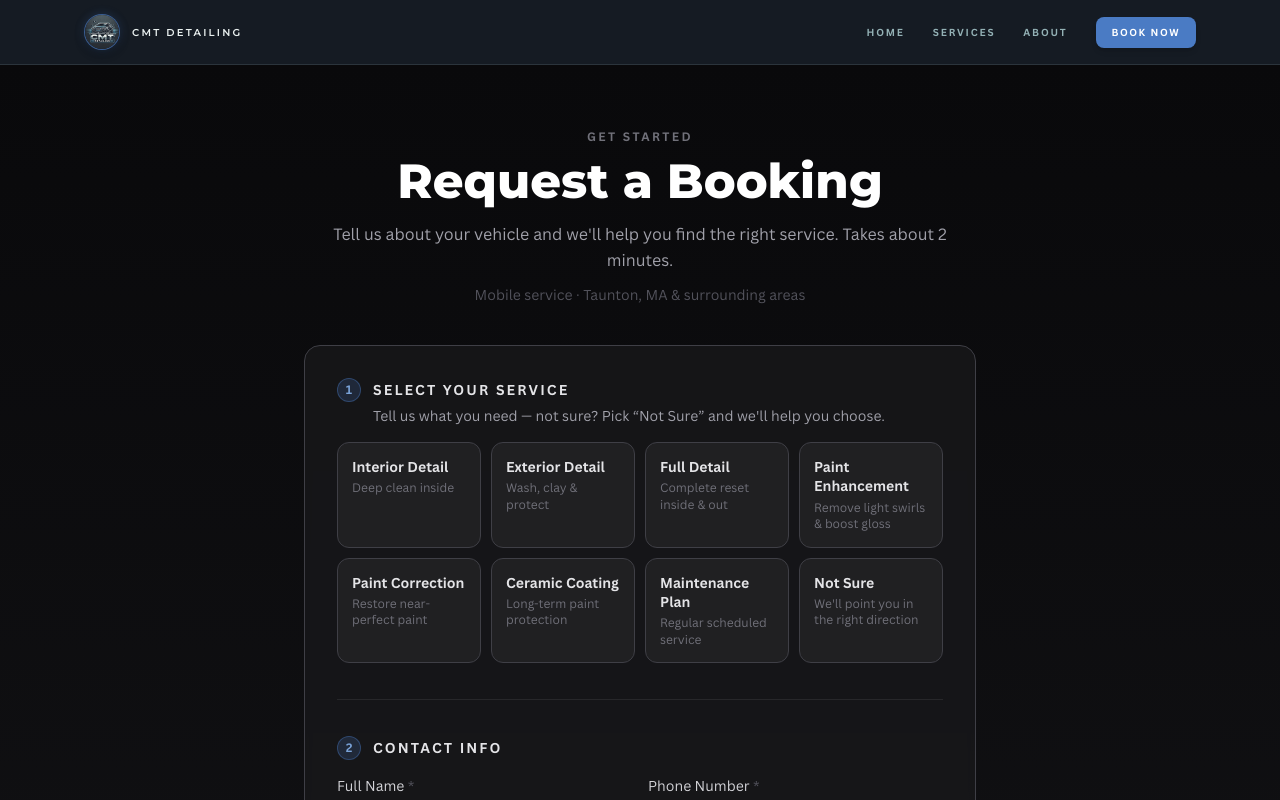
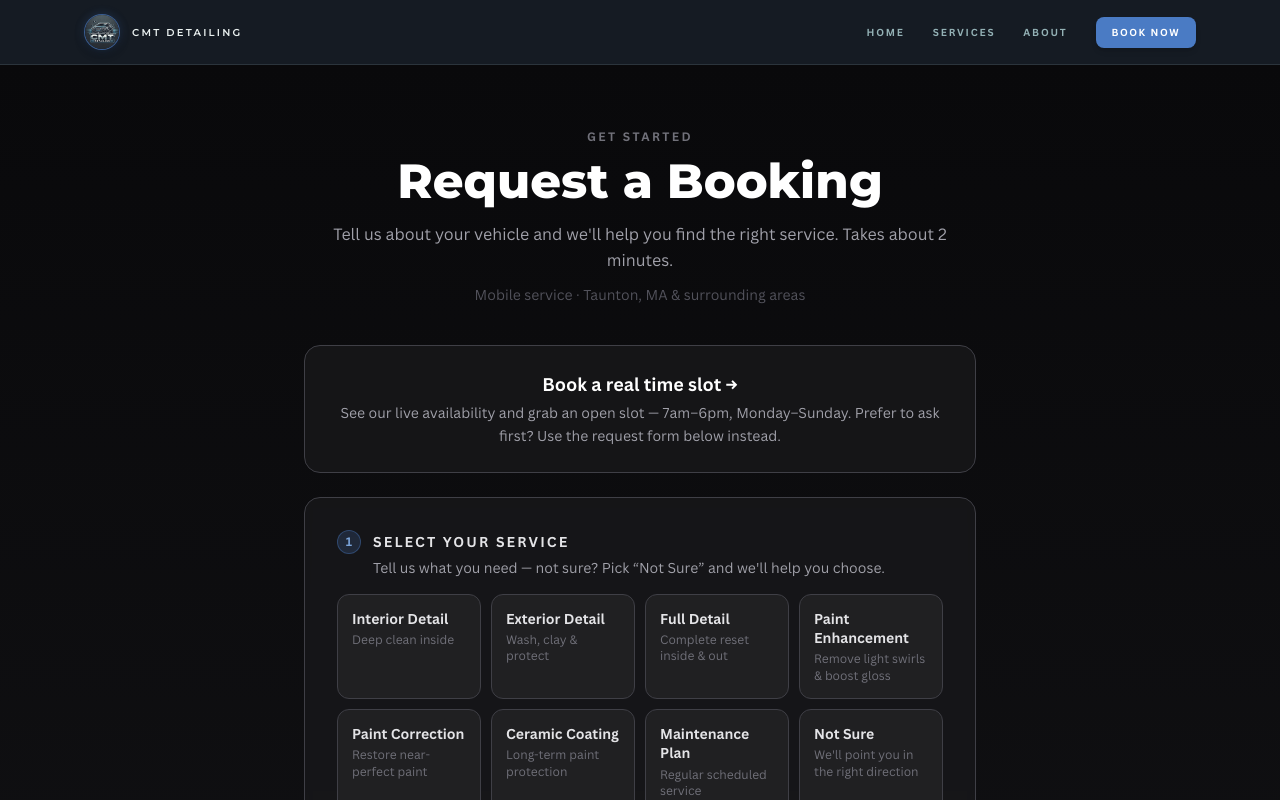
Before and after one commit to cmtdetailing25-cell/cmt-detailing-site, a Next.js app: page /book in a window 1280 px wide. Shown: the top 800 px of the page. Built offline with nearby package versions, Linux system fonts and the light colour scheme.

Commit message:
Add 'Book a real time slot' calendar link to /book (keeps request form)

```diff
--- a/src/app/book/page.tsx
+++ b/src/app/book/page.tsx
@@ -28,6 +28,24 @@ export default function BookPage() {
           </p>
         </FadeUp>
 
+        <FadeUp delay={0.1} className="mb-6">
+          <a
+            href="https://calendar.app.google/oHovXsVoGCxUt6nD8"
+            target="_blank"
+            rel="noopener noreferrer"
+            className="block bg-zinc-900/80 backdrop-blur-sm border border-zinc-700 rounded-2xl p-6 text-center hover:border-zinc-500 transition-colors"
+          >
+            <p className="text-white font-semibold text-lg mb-1">
+              Book a real time slot &rarr;
+            </p>
+            <p className="text-zinc-400 text-sm leading-relaxed">
+              See our live availability and grab an open slot — 7am&ndash;6pm,
+              Monday&ndash;Sunday. Prefer to ask first? Use the request form
+              below instead.
+            </p>
+          </a>
+        </FadeUp>
+
         <FadeUp delay={0.15} className="bg-zinc-900/80 backdrop-blur-sm border border-zinc-700 rounded-2xl p-8">
           <BookingForm />
         </FadeUp>
```
